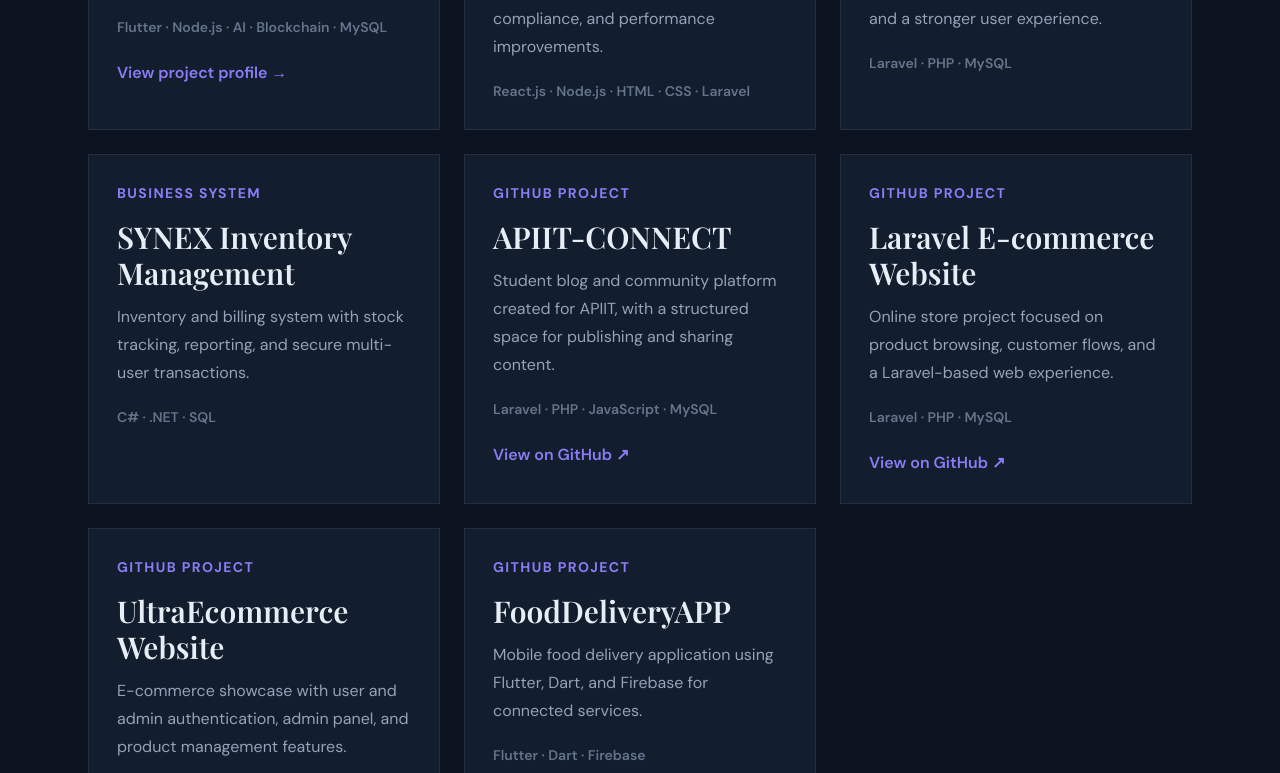
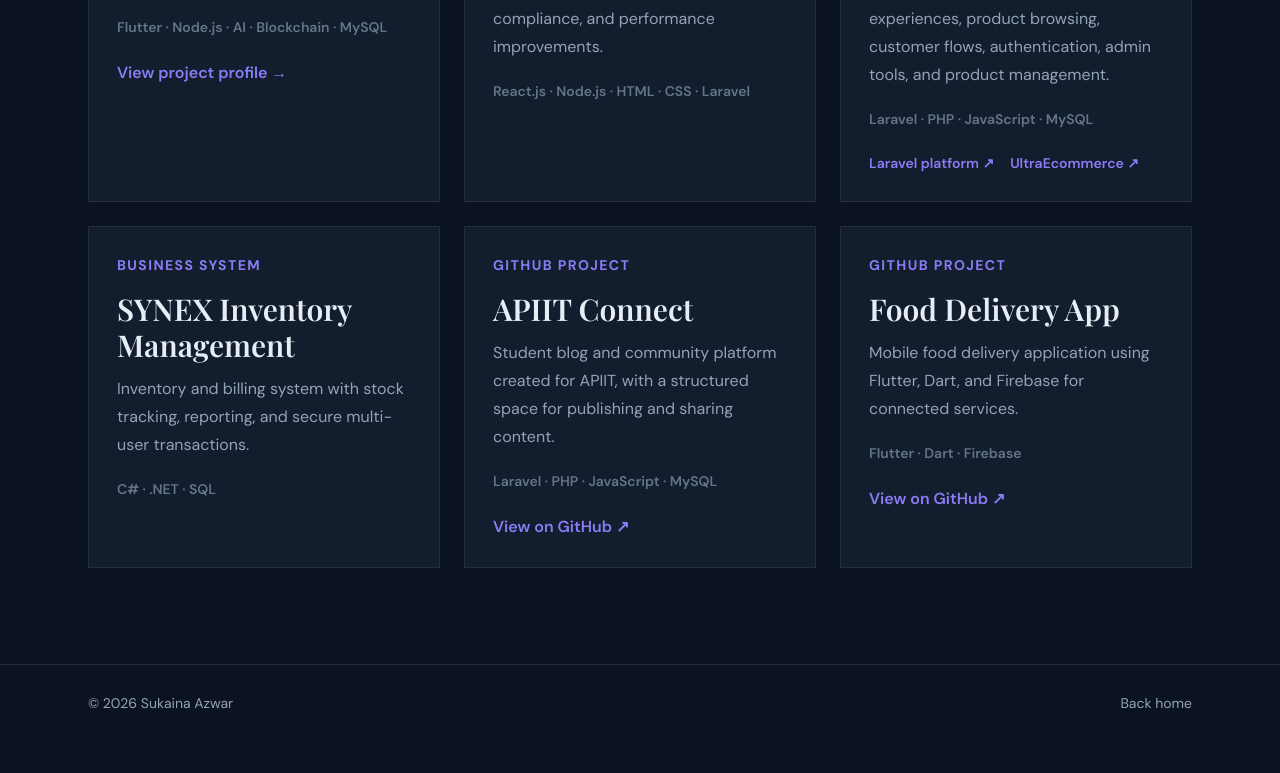
Before and after one commit to Sukaina18/SukainaAzwar, a plain HTML site: page projects.html in a window 1280 px wide. Shown: the part 613-1386 px from the top of the page. After the commit the page ends 1354 px from the top, so only its background shows below. Drawn offline with nearby package versions, Linux system fonts and the light colour scheme.

Commit message:
more projects and modified url

```diff
--- a/projects.html
+++ b/projects.html
@@ -21,12 +21,10 @@
     <section class="mx-auto grid max-w-6xl gap-6 px-6 pb-24 md:grid-cols-2 lg:grid-cols-3">
       <article class="card p-7"><p class="text-sm font-bold uppercase tracking-widest text-coral">Founder project</p><h2 class="mt-4 text-3xl">SafeNova</h2><p class="mt-3 leading-7 text-slate-400">AI- and blockchain-powered personal safety app with danger detection, alerts, live video, and location tracking.</p><p class="mt-5 text-sm font-semibold text-slate-500">Flutter · Node.js · AI · Blockchain · MySQL</p><a href="case-study.html" class="mt-6 inline-block font-semibold text-coral hover:text-white">View project profile →</a></article>
       <article class="card p-7"><p class="text-sm font-bold uppercase tracking-widest text-coral">Client delivery</p><h2 class="mt-4 text-3xl">Monarch360 EDRMS &amp; Apollo</h2><p class="mt-3 leading-7 text-slate-400">Responsive corporate websites with interactive features, accessibility compliance, and performance improvements.</p><p class="mt-5 text-sm font-semibold text-slate-500">React.js · Node.js · HTML · CSS · Laravel</p></article>
-      <article class="card p-7"><p class="text-sm font-bold uppercase tracking-widest text-coral">Web platform</p><h2 class="mt-4 text-3xl">E-Commerce &amp; Blog Platform</h2><p class="mt-3 leading-7 text-slate-400">Responsive e-commerce and blog platform focused on SEO optimization and a stronger user experience.</p><p class="mt-5 text-sm font-semibold text-slate-500">Laravel · PHP · MySQL</p></article>
+      <article class="card p-7"><p class="text-sm font-bold uppercase tracking-widest text-coral">Web platform</p><h2 class="mt-4 text-3xl">Laravel E-commerce Platform</h2><p class="mt-3 leading-7 text-slate-400">A combined e-commerce showcase featuring responsive shopping experiences, product browsing, customer flows, authentication, admin tools, and product management.</p><p class="mt-5 text-sm font-semibold text-slate-500">Laravel · PHP · JavaScript · MySQL</p><div class="mt-6 flex flex-wrap gap-4 text-sm font-semibold"><a href="https://github.com/Sukaina18/Laravel-Ecommerce-Website" target="_blank" rel="noopener" class="text-coral hover:text-white">Laravel platform ↗</a><a href="https://github.com/Sukaina18/UltraEccomerce-Website" target="_blank" rel="noopener" class="text-coral hover:text-white">UltraEcommerce ↗</a></div></article>
       <article class="card p-7"><p class="text-sm font-bold uppercase tracking-widest text-coral">Business system</p><h2 class="mt-4 text-3xl">SYNEX Inventory Management</h2><p class="mt-3 leading-7 text-slate-400">Inventory and billing system with stock tracking, reporting, and secure multi-user transactions.</p><p class="mt-5 text-sm font-semibold text-slate-500">C# · .NET · SQL</p></article>
-      <a href="https://github.com/Sukaina18/APIIT-CONNECT" target="_blank" rel="noopener" class="card p-7"><p class="text-sm font-bold uppercase tracking-widest text-coral">GitHub project</p><h2 class="mt-4 text-3xl">APIIT-CONNECT</h2><p class="mt-3 leading-7 text-slate-400">Student blog and community platform created for APIIT, with a structured space for publishing and sharing content.</p><p class="mt-5 text-sm font-semibold text-slate-500">Laravel · PHP · JavaScript · MySQL</p><span class="mt-6 inline-block font-semibold text-coral">View on GitHub ↗</span></a>
-      <a href="https://github.com/Sukaina18/Laravel-Ecommerce-Website" target="_blank" rel="noopener" class="card p-7"><p class="text-sm font-bold uppercase tracking-widest text-coral">GitHub project</p><h2 class="mt-4 text-3xl">Laravel E-commerce Website</h2><p class="mt-3 leading-7 text-slate-400">Online store project focused on product browsing, customer flows, and a Laravel-based web experience.</p><p class="mt-5 text-sm font-semibold text-slate-500">Laravel · PHP · MySQL</p><span class="mt-6 inline-block font-semibold text-coral">View on GitHub ↗</span></a>
-      <a href="https://github.com/Sukaina18/UltraEcommerce-Website" target="_blank" rel="noopener" class="card p-7"><p class="text-sm font-bold uppercase tracking-widest text-coral">GitHub project</p><h2 class="mt-4 text-3xl">UltraEcommerce Website</h2><p class="mt-3 leading-7 text-slate-400">E-commerce showcase with user and admin authentication, admin panel, and product management features.</p><p class="mt-5 text-sm font-semibold text-slate-500">Laravel · PHP · JavaScript · MySQL</p><span class="mt-6 inline-block font-semibold text-coral">View on GitHub ↗</span></a>
-      <a href="https://github.com/Sukaina18/FoodDeliveryAPP" target="_blank" rel="noopener" class="card p-7"><p class="text-sm font-bold uppercase tracking-widest text-coral">GitHub project</p><h2 class="mt-4 text-3xl">FoodDeliveryAPP</h2><p class="mt-3 leading-7 text-slate-400">Mobile food delivery application using Flutter, Dart, and Firebase for connected services.</p><p class="mt-5 text-sm font-semibold text-slate-500">Flutter · Dart · Firebase</p><span class="mt-6 inline-block font-semibold text-coral">View on GitHub ↗</span></a>
+      <a href="https://github.com/Sukaina18/APIIT-Connect" target="_blank" rel="noopener" class="card p-7"><p class="text-sm font-bold uppercase tracking-widest text-coral">GitHub project</p><h2 class="mt-4 text-3xl">APIIT Connect</h2><p class="mt-3 leading-7 text-slate-400">Student blog and community platform created for APIIT, with a structured space for publishing and sharing content.</p><p class="mt-5 text-sm font-semibold text-slate-500">Laravel · PHP · JavaScript · MySQL</p><span class="mt-6 inline-block font-semibold text-coral">View on GitHub ↗</span></a>
+      <a href="https://github.com/Sukaina18/Food-Delivery-App" target="_blank" rel="noopener" class="card p-7"><p class="text-sm font-bold uppercase tracking-widest text-coral">GitHub project</p><h2 class="mt-4 text-3xl">Food Delivery App</h2><p class="mt-3 leading-7 text-slate-400">Mobile food delivery application using Flutter, Dart, and Firebase for connected services.</p><p class="mt-5 text-sm font-semibold text-slate-500">Flutter · Dart · Firebase</p><span class="mt-6 inline-block font-semibold text-coral">View on GitHub ↗</span></a>
     </section>
   </main>
   <footer class="border-t border-white/10 py-7"><div class="mx-auto flex max-w-6xl justify-between px-6 text-sm text-slate-400"><p>© <span id="year"></span> Sukaina Azwar</p><a href="index.html" class="hover:text-coral">Back home</a></div></footer>
```
Also changed, not shown: case-study.html (+1 -1 lines).
